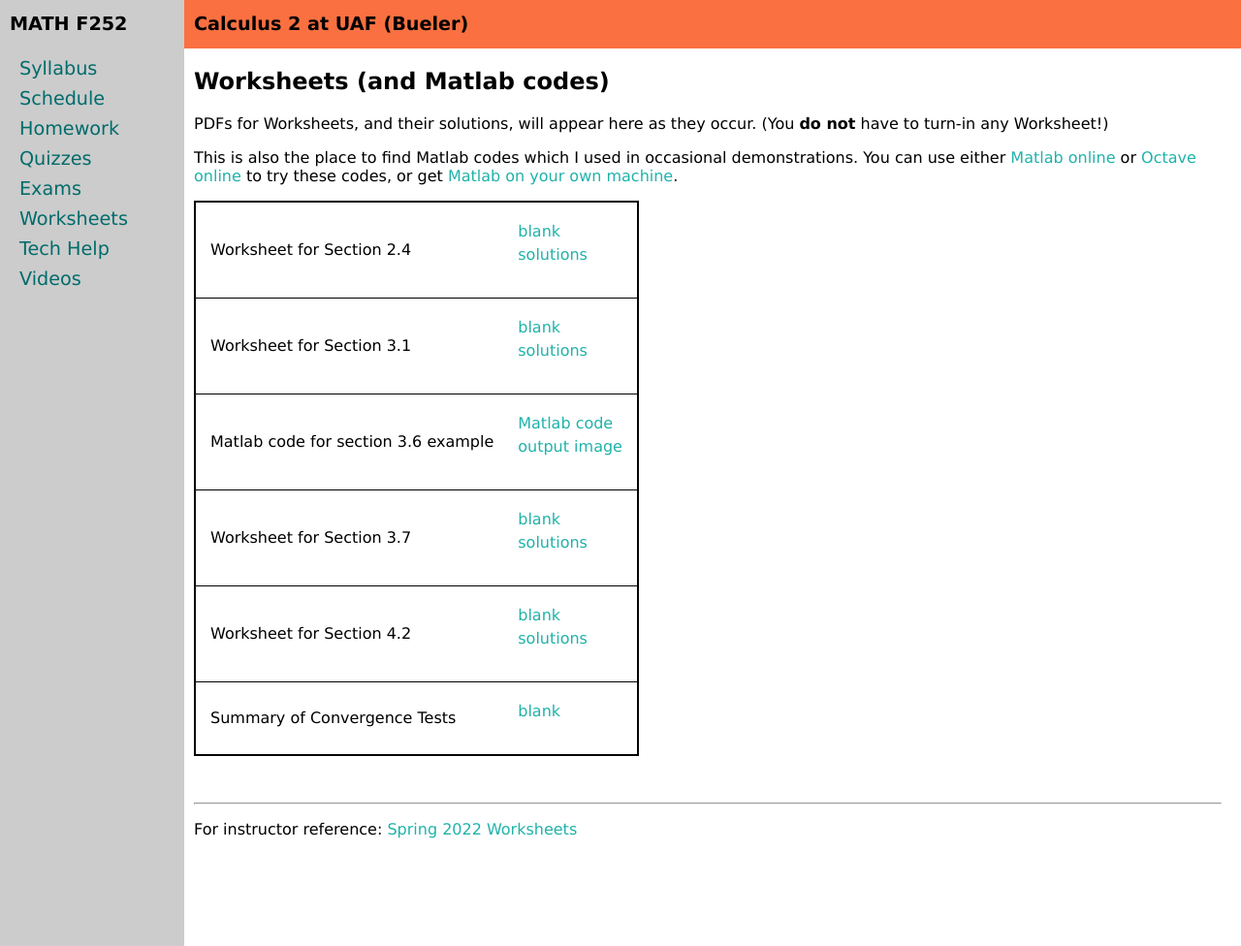
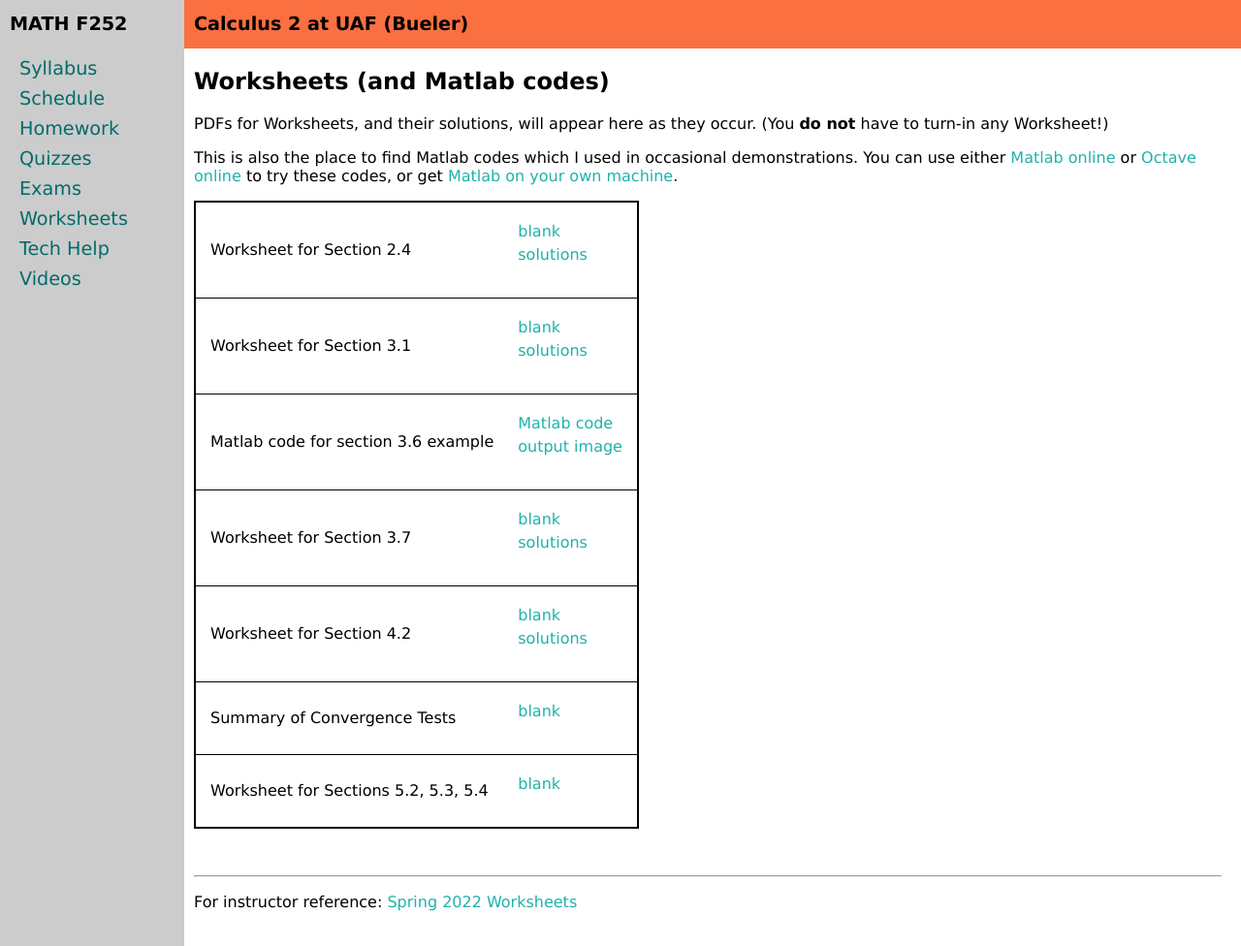
Before and after one commit to uaf-math/calc2, a Jekyll site: the page built from worksheets.md, in a window 1280 px wide and 976 px high. Shown: the whole window at 97% size. Built offline with Jekyll 4.4.1, drawn with Linux system fonts in a browser that asks for light colours.

Commit message:
worksheet for tomorrow

```diff
--- a/_data/worksheets.yml
+++ b/_data/worksheets.yml
@@ -18,3 +18,6 @@ worksheets:
   solutions: ../S22/4p2solns.pdf
 - name: Summary of Convergence Tests
   blank: convsummary.pdf
+- name: Worksheet for Sections 5.2, 5.3, 5.4
+  blank: 5p4.pdf
+  #solutions: 5p4solns.pdf
```
Also changed, not shown: 2 other files.
